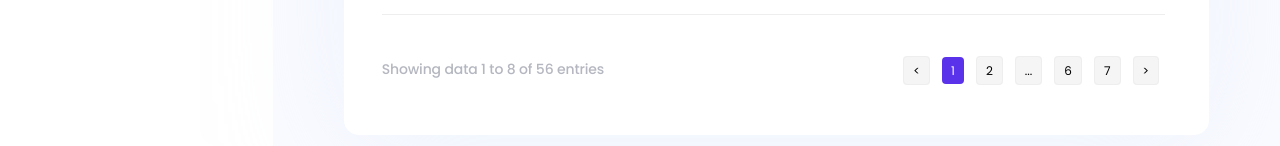
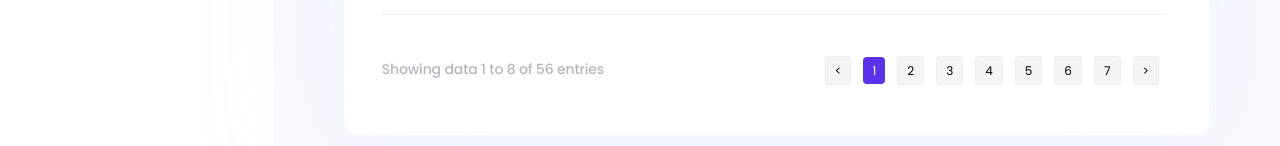
Before and after one commit to JevgenBalashov/Dashboard, a React (Create React App) app: page /customers in a window 1280 px wide. Shown: the part 758-904 px from the top of the page. Built offline with nearby package versions, Linux system fonts and the light colour scheme.

Commit message:
fix pagination

```diff
--- a/src/components/Pages/Customers.jsx
+++ b/src/components/Pages/Customers.jsx
@@ -98,7 +98,7 @@ function AllCustomers() {
                     breakLabel={'...'}
                     pageCount={Math.ceil(Users.length / USERS_PER_PAGE)}
                     marginPagesDisplayed={2}
-                    pageRangeDisplayed={1}
+                    pageRangeDisplayed={5}
                     onPageChange={handlePageClick}
                     containerClassName={styles.pagination}
                     activeClassName={styles.active}
```
Also changed, not shown: 16 other files (tests, documents, lock files or other folders).
